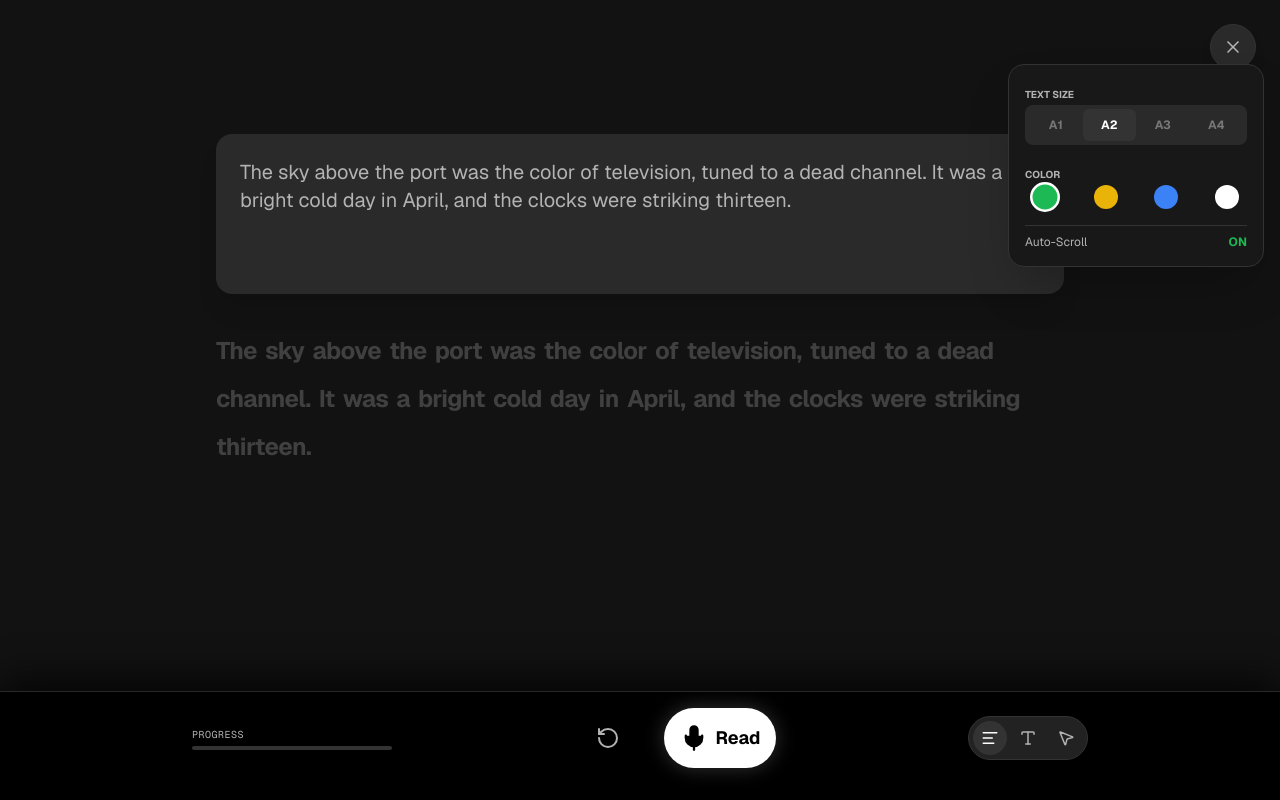
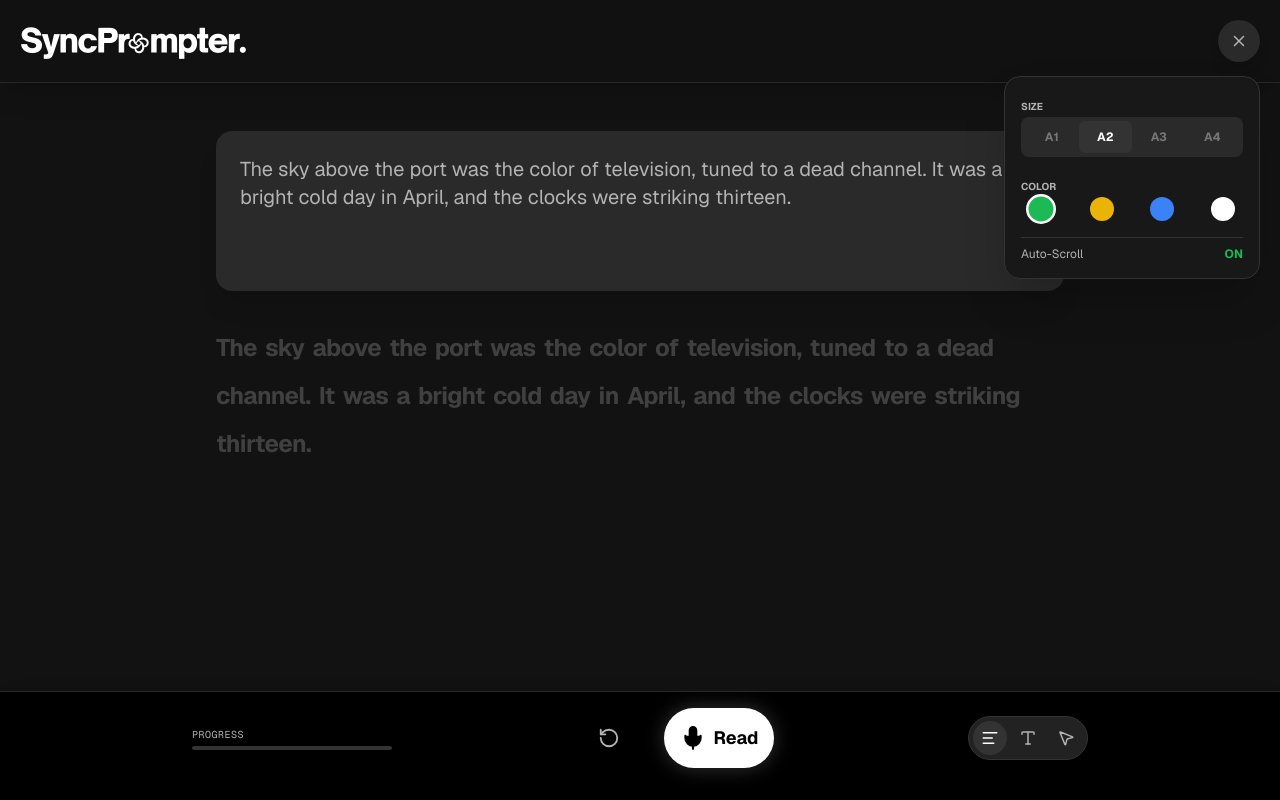
Before and after one commit to Kavan04/Sync_Prompter, a Next.js app: page / in a window 1280 px wide. Both pictures are taken after a click on the button 1233 px from the left and 47 px from the top of the page. Built offline with nearby package versions, Linux system fonts and the light colour scheme.

Commit message:
add: Image and ui changes

```diff
--- a/app/page.tsx
+++ b/app/page.tsx
@@ -4,12 +4,12 @@ import React, { useState, useEffect, useMemo, useRef } from "react";
 import { useVoiceRecognition } from "./hooks/useVoiceRecognition";
 import {
   Mic, Square, AlignLeft, MousePointer2, Type, RotateCcw,
-  Settings2, X, Smartphone, Monitor
+  Settings2, X
 } from "lucide-react";
 import { clsx } from "clsx";
 
 // --- Types ---
-type FontSize = "text-xl" | "text-2xl" | "text-4xl" | "text-6xl"; // Adjusted for mobile
+type FontSize = "text-xl" | "text-2xl" | "text-4xl" | "text-6xl";
 type FontFamily = "font-sans" | "font-serif" | "font-mono";
 type ColorTheme = "green" | "yellow" | "blue" | "white";
 
@@ -26,9 +26,9 @@ export default function VoiceReader() {
   const [mode, setMode] = useState<"flow" | "highlight" | "caret">("flow");
   const [isAutoScroll, setIsAutoScroll] = useState(true);
 
-  // Settings Defaults
+  // Settings State
   const [showSettings, setShowSettings] = useState(false);
-  const [fontSize, setFontSize] = useState<FontSize>("text-2xl"); // Default smaller for mobile safety
+  const [fontSize, setFontSize] = useState<FontSize>("text-2xl");
   const [fontFamily, setFontFamily] = useState<FontFamily>("font-sans");
   const [themeColor, setThemeColor] = useState<ColorTheme>("green");
 
@@ -38,39 +38,25 @@ export default function VoiceReader() {
 
   const scriptWords = useMemo(() => script.split(/\s+/), [script]);
 
-  // --- WAKE LOCK (Prevents phone screen from sleeping) ---
+  // --- WAKE LOCK ---
   useEffect(() => {
     const requestWakeLock = async () => {
       if (isListening && 'wakeLock' in navigator) {
-        try {
-          wakeLockRef.current = await (navigator as any).wakeLock.request('screen');
-        } catch (err) {
-           console.log("Wake Lock rejected");
-        }
+        try { wakeLockRef.current = await (navigator as any).wakeLock.request('screen'); }
+        catch (err) { console.log("Wake Lock rejected"); }
       }
     };
-
     const releaseWakeLock = async () => {
-      if (wakeLockRef.current) {
-        await wakeLockRef.current.release();
-        wakeLockRef.current = null;
-      }
+      if (wakeLockRef.current) { await wakeLockRef.current.release(); wakeLockRef.current = null; }
     };
-
-    if (isListening) requestWakeLock();
-    else releaseWakeLock();
-
+    if (isListening) requestWakeLock(); else releaseWakeLock();
     return () => { releaseWakeLock(); };
   }, [isListening]);
-
 
   // --- AUTO SCROLL ---
   useEffect(() => {
     if (isAutoScroll && activeWordRef.current) {
-      activeWordRef.current.scrollIntoView({
-        behavior: "smooth",
-        block: "center",
-      });
+      activeWordRef.current.scrollIntoView({ behavior: "smooth", block: "center" });
     }
   }, [activeIndex, isAutoScroll]);
 
@@ -80,191 +66,85 @@ export default function VoiceReader() {
     const spokenWords = transcript.toLowerCase().split(/\s+/);
     const cleanScriptWords = scriptWords.map(w => w.toLowerCase().replace(/[.,]/g, ""));
     let tempActiveIndex = activeIndex;
-
     for (const spokenWord of spokenWords) {
         const nextIndex = tempActiveIndex + 1;
         if (nextIndex >= cleanScriptWords.length) break;
-        const expectedWord = cleanScriptWords[nextIndex];
-        if (spokenWord.includes(expectedWord) || expectedWord.includes(spokenWord)) {
-            tempActiveIndex = nextIndex;
-        }
+        if (spokenWord.includes(cleanScriptWords[nextIndex]) || cleanScriptWords[nextIndex].includes(spokenWord)) { tempActiveIndex = nextIndex; }
     }
     if (tempActiveIndex > activeIndex) setActiveIndex(tempActiveIndex);
   }, [transcript, activeIndex, scriptWords, isListening]);
 
   // --- RESET ---
-  const handleStart = () => {
-    setActiveIndex(-1);
-    resetTranscript();
-    startListening();
-  };
-
+  const handleStart = () => { setActiveIndex(-1); resetTranscript(); startListening(); };
   const getThemeColor = () => {
-    switch (themeColor) {
-      case "yellow": return "#eab308";
-      case "blue": return "#3b82f6";
-      case "white": return "#ffffff";
-      default: return "#1db954";
-    }
+    switch (themeColor) { case "yellow": return "#eab308"; case "blue": return "#3b82f6"; case "white": return "#ffffff"; default: return "#1db954"; }
   };
   const activeColor = getThemeColor();
 
   return (
     <div className={`h-[100dvh] w-full bg-[#121212] text-white flex flex-col ${fontFamily} overflow-hidden`}
          style={{ '--selection-color': activeColor } as React.CSSProperties}>
+      <style jsx global>{` .no-scrollbar::-webkit-scrollbar { display: none; } .no-scrollbar { -ms-overflow-style: none; scrollbar-width: none; } `}</style>
 
-      {/* Scrollbar hider */}
-      <style jsx global>{`
-        .no-scrollbar::-webkit-scrollbar { display: none; }
-        .no-scrollbar { -ms-overflow-style: none; scrollbar-width: none; }
-      `}</style>
+      {/* 1. NEW TOP LOGO HEADER (Fixed Top Bar) */}
+      <header className="flex-none bg-[#121212]/90 backdrop-blur-sm border-b border-[#282828] shadow-xl p-4 md:p-5 z-50 sticky top-0">
+        <div className="max-w-[1800px] mx-auto flex items-center justify-between gap-4">
 
-      {/* 1. HEADER */}
-      <header className="flex-none p-4 md:p-6 z-50 flex justify-end relative">
-        <button
-          onClick={() => setShowSettings(!showSettings)}
-          className="bg-[#2a2a2a] p-3 rounded-full text-[#b3b3b3] hover:text-white border border-[#333] shadow-lg active:scale-95 transition-all"
-        >
-          {showSettings ? <X size={20} /> : <Settings2 size={20} />}
-        </button>
+          {/* Logo and Product Name (Top Left Corner) */}
+          <div className="flex items-center gap-3 md:gap-4 selection:bg-black selection:text-[#1db954]">
+             {/* We assume the logo is named logo.png in the public folder */}
+             <img
+                src="/Image.png"
+                alt="SyncPrompter Logo"
+                className="h-9 md:h-10 w-auto object-contain"
+             />
+             <h1 className="hidden xs:block text-lg md:text-xl font-extrabold tracking-tight text-white mt-1">
+                Sync<span className="text-[#b3b3b3]">Prompter</span>.
+             </h1>
+          </div>
 
-        {showSettings && (
-          <div className="absolute right-4 top-16 w-64 bg-[#181818] border border-[#333] rounded-2xl shadow-2xl p-4 flex flex-col gap-4 animate-in fade-in slide-in-from-top-2 duration-200 z-50">
-            {/* Settings content same as before, simplified for brevity */}
-             <div className="space-y-2">
-                <label className="text-[10px] font-bold text-[#b3b3b3] uppercase">Text Size</label>
-                <div className="flex bg-[#2a2a2a] rounded-lg p-1">
-                  {(["text-xl", "text-2xl", "text-4xl", "text-6xl"] as FontSize[]).map((size, idx) => (
-                    <button key={size} onClick={() => setFontSize(size)} className={clsx("flex-1 py-2 rounded-md text-xs font-bold", fontSize === size ? "bg-[#333] text-white" : "text-[#777]")}>A{idx + 1}</button>
-                  ))}
-                </div>
-             </div>
-             <div className="space-y-2">
-                <label className="text-[10px] font-bold text-[#b3b3b3] uppercase">Color</label>
-                <div className="flex justify-between px-2">
-                  {(["green", "yellow", "blue", "white"] as ColorTheme[]).map((c) => (
-                    <button key={c} onClick={() => setThemeColor(c)} className={clsx("w-6 h-6 rounded-full border-2", themeColor === c ? "border-white scale-125" : "border-transparent")} style={{ backgroundColor: c === 'green' ? '#1db954' : c === 'yellow' ? '#eab308' : c === 'blue' ? '#3b82f6' : '#ffffff' }} />
-                  ))}
-                </div>
-             </div>
-             <div className="pt-2 border-t border-[#333] flex justify-between">
-                <span className="text-xs text-[#b3b3b3]">Auto-Scroll</span>
-                <button onClick={() => setIsAutoScroll(!isAutoScroll)} className="text-xs font-bold" style={{ color: isAutoScroll ? activeColor : '#666' }}>{isAutoScroll ? "ON" : "OFF"}</button>
-             </div>
+          {/* Settings Button (Top Right Corner) */}
+          <div className="relative">
+            <button
+              onClick={() => setShowSettings(!showSettings)}
+              className="bg-[#2a2a2a] p-3 rounded-full text-[#b3b3b3] hover:text-white hover:bg-[#333] transition-all active:scale-90 shadow-lg"
+            >
+              {showSettings ? <X size={18} /> : <Settings2 size={18} />}
+            </button>
+            {showSettings && (
+              <div className="absolute right-0 top-14 w-64 bg-[#181818] border border-[#333] rounded-2xl shadow-2xl p-4 flex flex-col gap-4 z-50 animate-in fade-in slide-in-from-top-2 duration-200">
+                <div className="space-y-2"><label className="text-[10px] font-bold text-[#b3b3b3] uppercase">Size</label><div className="flex bg-[#2a2a2a] rounded-lg p-1">{(["text-xl", "text-2xl", "text-4xl", "text-6xl"] as FontSize[]).map((size, idx) => (<button key={size} onClick={() => setFontSize(size)} className={clsx("flex-1 py-2 rounded-md text-xs font-bold", fontSize === size ? "bg-[#333] text-white" : "text-[#777]")}>A{idx + 1}</button>))}</div></div>
+                <div className="space-y-2"><label className="text-[10px] font-bold text-[#b3b3b3] uppercase">Color</label><div className="flex justify-between px-2">{(["green", "yellow", "blue", "white"] as ColorTheme[]).map((c) => (<button key={c} onClick={() => setThemeColor(c)} className={clsx("w-6 h-6 rounded-full border-2", themeColor === c ? "border-white scale-125" : "border-transparent")} style={{ backgroundColor: c === 'green' ? '#1db954' : c === 'yellow' ? '#eab308' : c === 'blue' ? '#3b82f6' : '#ffffff' }} />))}</div></div>
+                <div className="pt-2 border-t border-[#333] flex justify-between"><span className="text-xs text-[#b3b3b3]">Auto-Scroll</span><button onClick={() => setIsAutoScroll(!isAutoScroll)} className="text-xs font-bold" style={{ color: isAutoScroll ? activeColor : '#666' }}>{isAutoScroll ? "ON" : "OFF"}</button></div>
+              </div>
+            )}
           </div>
-        )}
+        </div>
       </header>
 
-      {/* 2. MAIN CONTENT (Touch-friendly inputs) */}
+      {/* 2. MAIN CONTENT (Scrollable script area) */}
       <main className="flex-1 overflow-y-auto no-scrollbar scroll-smooth relative" onClick={() => setShowSettings(false)}>
-        <div className="w-full max-w-4xl mx-auto px-4 md:px-6 py-10 flex flex-col items-center min-h-full justify-center">
-
-          {/* Error Message */}
-          {error && (
-            <div className="mb-4 bg-red-900/50 border border-red-500/50 text-red-200 px-4 py-2 rounded-lg text-sm text-center">
-              {error}
-            </div>
-          )}
-
-          {/* Script Input */}
-          {!isListening && activeIndex === -1 && (
-            <div className="w-full mb-8 animate-in fade-in slide-in-from-bottom-4 duration-700">
-              <textarea
-                className="w-full bg-[#2a2a2a] text-[#b3b3b3] p-4 md:p-6 rounded-2xl border-none outline-none focus:ring-1 resize-none h-40 text-lg md:text-xl transition-all shadow-xl font-sans"
-                style={{ '--tw-ring-color': activeColor } as React.CSSProperties}
-                value={script}
-                onChange={(e) => setScript(e.target.value)}
-                placeholder="Paste your script here..."
-              />
-            </div>
-          )}
-
-          {/* The Script Reader */}
-          {/* Default to text-2xl on mobile, apply user setting on desktop overrides */}
+        <div className="w-full max-w-4xl mx-auto px-4 md:px-6 py-12 flex flex-col items-center min-h-full justify-center">
+          {error && <div className="mb-6 bg-red-900/50 border border-red-500/50 text-red-200 px-4 py-2 rounded-lg text-sm text-center">{error}</div>}
+          {!isListening && activeIndex === -1 && <div className="w-full mb-8 animate-in fade-in slide-in-from-bottom-4 duration-700"><textarea className="w-full bg-[#2a2a2a] text-[#b3b3b3] p-4 md:p-6 rounded-2xl border-none outline-none focus:ring-1 resize-none h-40 text-lg md:text-xl transition-all shadow-xl font-sans" style={{ '--tw-ring-color': activeColor } as React.CSSProperties} value={script} onChange={(e) => setScript(e.target.value)} placeholder="Paste your script here..."/></div>}
           <div className={clsx("w-full font-bold leading-normal tracking-tight flex flex-wrap gap-x-2 gap-y-3 transition-all pb-[40vh]", fontSize)}>
             {scriptWords.map((word, index) => {
-              const isPast = index <= activeIndex;
-              const isActive = index === activeIndex;
-
+              const isPast = index <= activeIndex; const isActive = index === activeIndex;
               let wordStyle = "text-[#404040] transition-all duration-300 blur-[0.5px]";
               if (isPast) wordStyle = "text-white opacity-100 blur-0 shadow-white drop-shadow-[0_0_8px_rgba(255,255,255,0.3)]";
               if (isActive && mode === "flow") wordStyle = `scale-110 blur-0 drop-shadow-[0_0_15px_rgba(255,255,255,0.5)]`;
-
-              return (
-                <span
-                  key={index}
-                  ref={isActive ? activeWordRef : null}
-                  className={isActive && mode === "flow" ? wordStyle : wordStyle}
-                  style={isActive && mode === "flow" ? { color: activeColor } : {}}
-                >
-                  {mode === "highlight" && isActive ? (
-                     <span className="text-black px-2 rounded transition-all inline-block shadow-lg" style={{ backgroundColor: activeColor }}>{word}</span>
-                  ) : mode === "caret" && isActive ? (
-                    <span className="relative text-white">{word}<span className="absolute -right-1 top-0 bottom-0 w-0.5 animate-pulse" style={{ backgroundColor: activeColor, boxShadow: `0 0 8px ${activeColor}` }}/></span>
-                  ) : (
-                    word
-                  )}
-                </span>
-              );
+              return (<span key={index} ref={isActive ? activeWordRef : null} className={wordStyle} style={isActive && mode === "flow" ? { color: activeColor } : {}}>{mode === "highlight" && isActive ? (<span className="text-black px-2 rounded inline-block shadow-lg" style={{ backgroundColor: activeColor }}>{word}</span>) : mode === "caret" && isActive ? (<span className="relative text-white">{word}<span className="absolute -right-1 top-0 bottom-0 w-0.5 animate-pulse" style={{ backgroundColor: activeColor, boxShadow: `0 0 8px ${activeColor}` }}/></span>) : (word)}</span>);
             })}
           </div>
         </div>
       </main>
 
-      {/* 3. MOBILE-OPTIMIZED PLAYER BAR */}
-      <footer className="flex-none bg-[#000000] border-t border-[#282828] p-4 pb-8 shadow-[0_-10px_40px_rgba(0,0,0,0.8)] z-40">
+      {/* 3. BOTTOM PLAYER BAR */}
+      <footer className="flex-none bg-[#000000] border-t border-[#282828] p-4 pb-8 shadow-2xl z-40">
         <div className="max-w-4xl mx-auto flex flex-col md:flex-row items-center justify-between gap-4">
-
-          {/* Progress (Hidden on small phones to save space, visible on MD+) */}
-          <div className="hidden md:flex flex-col gap-1 w-[200px]">
-            <div className="text-[10px] text-[#b3b3b3] font-mono uppercase tracking-wider">Progress</div>
-            <div className="h-1 w-full bg-[#333] rounded-full overflow-hidden">
-                <div className="h-full transition-all duration-500 ease-out" style={{ width: `${((activeIndex + 1) / scriptWords.length) * 100}%`, backgroundColor: activeColor }} />
-            </div>
-          </div>
-
-          {/* Main Controls (Large touch targets) */}
-          <div className="flex items-center gap-6 md:gap-8">
-            <button
-                onClick={() => { stopListening(); setActiveIndex(-1); }}
-                className="text-[#b3b3b3] hover:text-white transition-colors p-3 hover:bg-[#222] rounded-full active:scale-90"
-            >
-                <RotateCcw size={24} />
-            </button>
-
-            {!isListening ? (
-              <button
-                onClick={handleStart}
-                disabled={!hasSupport}
-                className="bg-white text-black rounded-full p-5 md:p-4 hover:scale-105 active:scale-95 transition-all flex items-center gap-2 font-bold px-8 shadow-[0_0_20px_rgba(255,255,255,0.2)]"
-              >
-                <Mic fill="black" size={28} />
-                <span className="text-lg hidden md:inline">Read</span>
-              </button>
-            ) : (
-              <button
-                onClick={stopListening}
-                className="text-black rounded-full p-5 md:p-4 hover:scale-105 active:scale-95 transition-all shadow-lg animate-pulse"
-                style={{ backgroundColor: activeColor, boxShadow: `0 0 30px ${activeColor}66` }}
-              >
-                <Square fill="black" size={28} />
-              </button>
-            )}
-
-            {/* Mode Switcher (Compact on Mobile) */}
-             <div className="flex md:hidden items-center gap-1 bg-[#222] p-1 rounded-full border border-[#333]">
-                <button onClick={() => setMode("flow")} className={clsx("p-3 rounded-full", mode === "flow" ? "bg-[#333] text-white" : "text-[#777]")}><AlignLeft size={20} /></button>
-                <button onClick={() => setMode("caret")} className={clsx("p-3 rounded-full", mode === "caret" ? "bg-[#333] text-white" : "text-[#777]")}><MousePointer2 size={20} /></button>
-             </div>
-          </div>
-
-          {/* Desktop Mode Switcher */}
-          <div className="hidden md:flex items-center gap-1 bg-[#222] p-1 rounded-full border border-[#333]">
-            <button onClick={() => setMode("flow")} className={clsx("p-2 rounded-full transition-all", mode === "flow" ? "bg-[#333] text-white" : "text-[#b3b3b3] hover:text-white")} title="Flow"><AlignLeft size={18} /></button>
-            <button onClick={() => setMode("highlight")} className={clsx("p-2 rounded-full transition-all", mode === "highlight" ? "bg-[#333] text-white" : "text-[#b3b3b3] hover:text-white")} title="Highlight"><Type size={18} /></button>
-            <button onClick={() => setMode("caret")} className={clsx("p-2 rounded-full transition-all", mode === "caret" ? "bg-[#333] text-white" : "text-[#b3b3b3] hover:text-white")} title="Caret"><MousePointer2 size={18} /></button>
-          </div>
-
+          <div className="hidden md:flex flex-col gap-1 w-[200px]"><div className="text-[10px] text-[#b3b3b3] font-mono uppercase tracking-wider">Progress</div><div className="h-1 w-full bg-[#333] rounded-full overflow-hidden"><div className="h-full transition-all duration-500 ease-out" style={{ width: `${((activeIndex + 1) / scriptWords.length) * 100}%`, backgroundColor: activeColor }} /></div></div>
+          <div className="flex items-center gap-6 md:gap-8"><button onClick={() => { stopListening(); setActiveIndex(-1); }} className="text-[#b3b3b3] hover:text-white transition-colors p-3 hover:bg-[#222] rounded-full active:scale-90"><RotateCcw size={22} /></button>{!isListening ? (<button onClick={handleStart} disabled={!hasSupport} className="bg-white text-black rounded-full p-4.5 md:p-4 hover:scale-105 active:scale-95 transition-all flex items-center gap-2 font-bold px-8 shadow-[0_0_20px_rgba(255,255,255,0.2)]"><Mic fill="black" size={26} /><span className="text-lg hidden md:inline">Read</span></button>) : (<button onClick={stopListening} className="text-black rounded-full p-4.5 md:p-4 hover:scale-105 active:scale-95 transition-all shadow-lg animate-pulse" style={{ backgroundColor: activeColor, boxShadow: `0 0 30px ${activeColor}66` }}><Square fill="black" size={26} /></button>)}<div className="flex md:hidden items-center gap-1 bg-[#222] p-1 rounded-full border border-[#333]"><button onClick={() => setMode("flow")} className={clsx("p-3 rounded-full", mode === "flow" ? "bg-[#333] text-white" : "text-[#777]")}><AlignLeft size={18} /></button><button onClick={() => setMode("caret")} className={clsx("p-3 rounded-full", mode === "caret" ? "bg-[#333] text-white" : "text-[#777]")}><MousePointer2 size={18} /></button></div></div>
+          <div className="hidden md:flex items-center gap-1 bg-[#222] p-1 rounded-full border border-[#333]"><button onClick={() => setMode("flow")} className={clsx("p-2 rounded-full transition-all", mode === "flow" ? "bg-[#333] text-white" : "text-[#b3b3b3] hover:text-white")} title="Flow"><AlignLeft size={18} /></button><button onClick={() => setMode("highlight")} className={clsx("p-2 rounded-full transition-all", mode === "highlight" ? "bg-[#333] text-white" : "text-[#b3b3b3] hover:text-white")} title="Highlight"><Type size={18} /></button><button onClick={() => setMode("caret")} className={clsx("p-2 rounded-full transition-all", mode === "caret" ? "bg-[#333] text-white" : "text-[#b3b3b3] hover:text-white")} title="Caret"><MousePointer2 size={18} /></button></div>
         </div>
       </footer>
     </div>
```
Also changed, not shown: public/Image.png (added).
